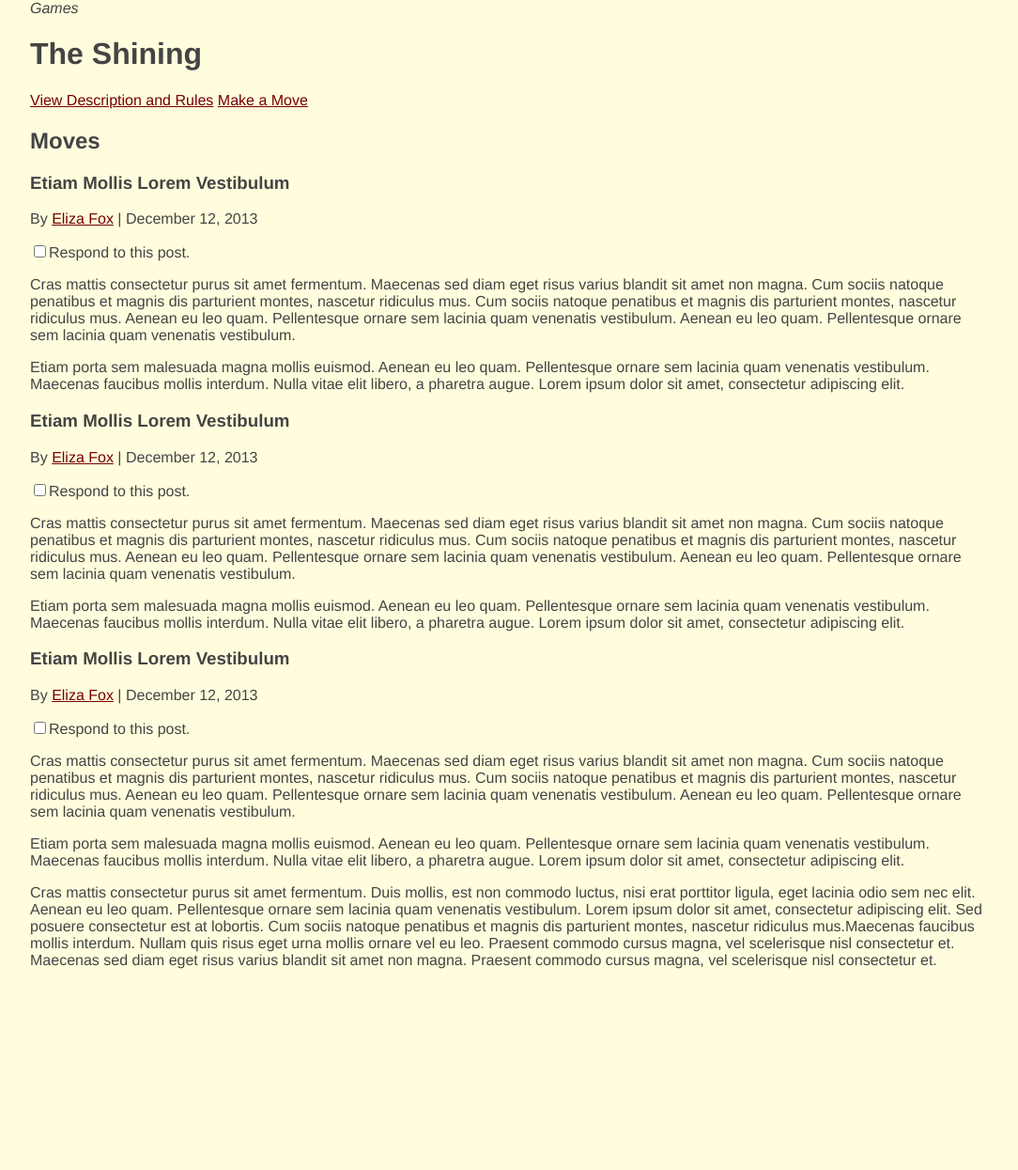
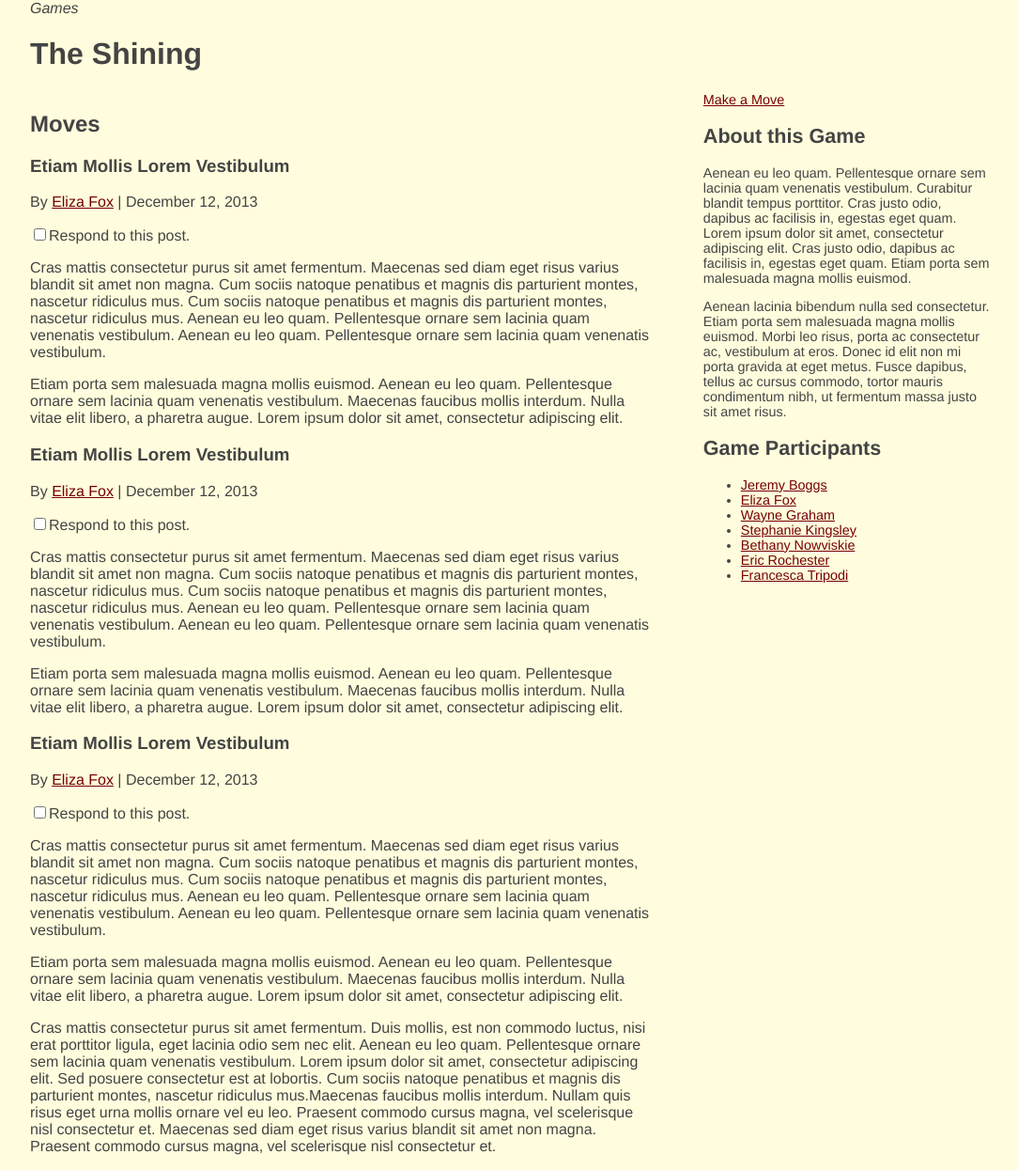
Before and after one commit to scholarslab/ivanhoe-mockups, a PHP site: page /game.html in a window 1280 px wide. Shown: the part 166-1411 px from the top of the page at 94% size, without its empty margins (96-1180 px from the left). Before the commit the page ends 1197 px from the top, so only its background shows below. Run offline with PHP 8.4, Linux system fonts and the light colour scheme.

Commit message:
Adds game description and participants list. Fixes #2.

```diff
--- a/game.html
+++ b/game.html
@@ -25,9 +25,28 @@
     <main role="main" id="main">
         <em class="eyebrow">Games</em>
         <h1>The Shining</h1>
-        <a href="description.html">View Description and Rules</a>
-        <a href="make_a_move.html" id="make-move-button">Make a Move</a>
+        <div id="game-metadata">
+            <a href="make_a_move.html" id="make-move-button">Make a Move</a>
+            <div class="description">
+            <h2>About this Game</h2>
+            <p>Aenean eu leo quam. Pellentesque ornare sem lacinia quam venenatis vestibulum. Curabitur blandit tempus porttitor. Cras justo odio, dapibus ac facilisis in, egestas eget quam. Lorem ipsum dolor sit amet, consectetur adipiscing elit. Cras justo odio, dapibus ac facilisis in, egestas eget quam. Etiam porta sem malesuada magna mollis euismod.</p>
 
+            <p>Aenean lacinia bibendum nulla sed consectetur. Etiam porta sem malesuada magna mollis euismod. Morbi leo risus, porta ac consectetur ac, vestibulum at eros. Donec id elit non mi porta gravida at eget metus. Fusce dapibus, tellus ac cursus commodo, tortor mauris condimentum nibh, ut fermentum massa justo sit amet risus.</p>
+            </div>
+
+            <div class="players">
+                <h2>Game Participants</h2>
+                <ul>
+                    <li><a href="user_profile.html">Jeremy Boggs</a></li>
+                    <li><a href="user_profile.html">Eliza Fox</a></li>
+                    <li><a href="user_profile.html">Wayne Graham</a></li>
+                    <li><a href="user_profile.html">Stephanie Kingsley</a></li>
+                    <li><a href="user_profile.html">Bethany Nowviskie</a></li>
+                    <li><a href="user_profile.html">Eric Rochester</a></li>
+                    <li><a href="user_profile.html">Francesca Tripodi</a></li>
+                </ul>
+            </div>
+        </div>
         <div id="moves">
             <h2>Moves</h2>
             <article class="move">
--- a/style.css
+++ b/style.css
@@ -74,3 +74,14 @@
     content: " · ";
     color: #ccc;
 }
+
+#game-metadata {
+    float:right;
+    width: 30%;
+    font-size: 90%;
+}
+
+#moves {
+    float:left;
+    width: 65%;
+}
```
